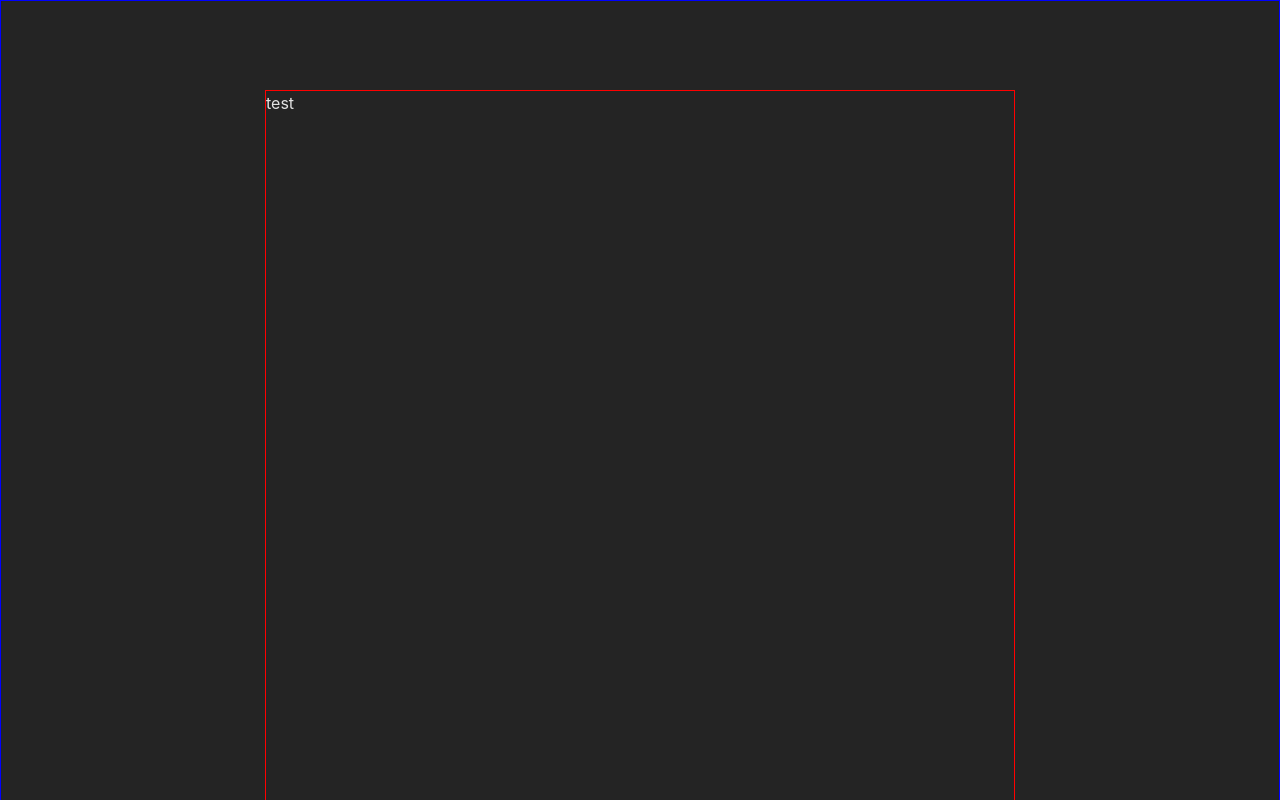
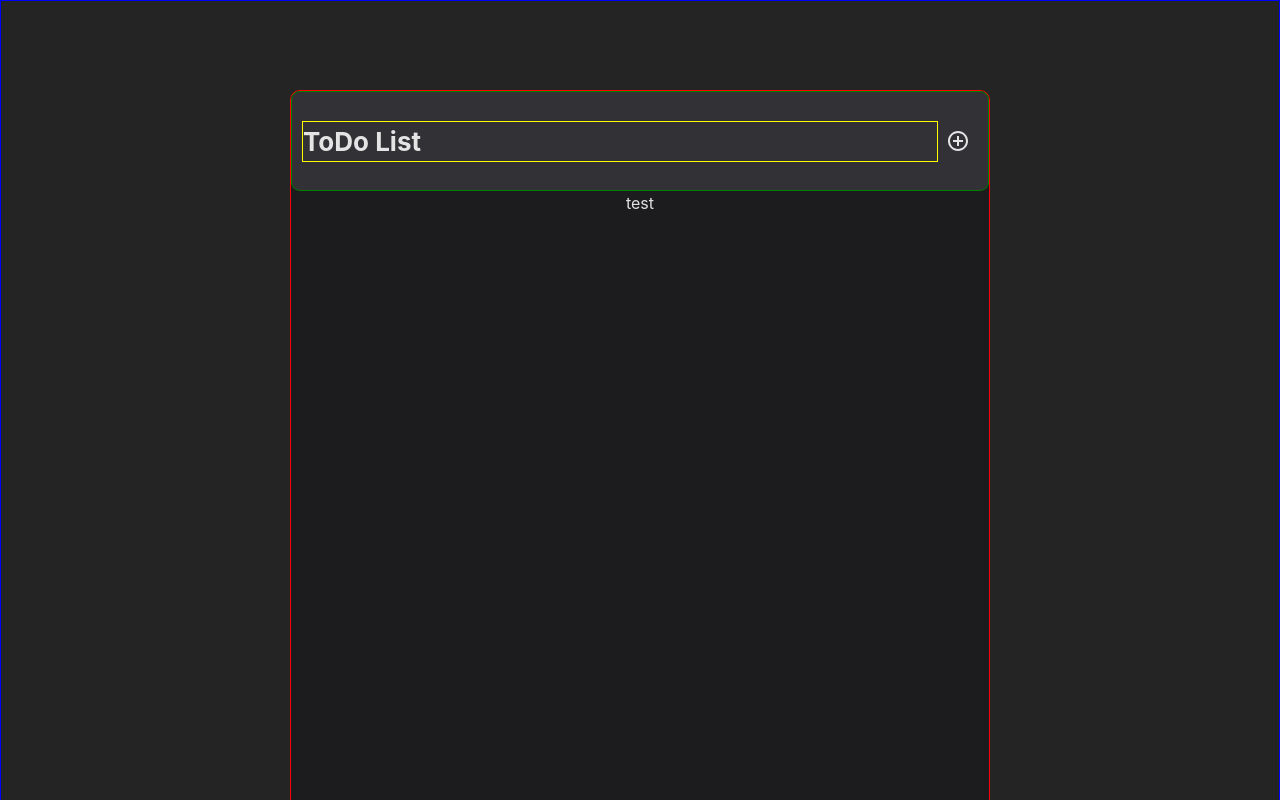
Before and after one commit to Daniel-Possamai/estudosDev, a React (Vite) app in the folder myReactShowCase/react-showcase/: page /todo in a window 1280 px wide. Shown: the top 800 px of the page. Built offline with nearby package versions, Linux system fonts and the light colour scheme.

Commit message:
Adicionado material icon ao projeto e adicionado header ao todo list

```diff
--- a/myReactShowCase/react-showcase/package.json
+++ b/myReactShowCase/react-showcase/package.json
@@ -10,6 +10,10 @@
     "preview": "vite preview"
   },
   "dependencies": {
+    "@emotion/react": "^11.13.3",
+    "@emotion/styled": "^11.13.0",
+    "@mui/icons-material": "^6.1.6",
+    "@mui/material": "^6.1.6",
     "@types/node-sass": "^4.11.7",
     "localforage": "^1.10.0",
     "match-sorter": "^6.3.4",
--- a/myReactShowCase/react-showcase/src/pages/todoList/todo.scss
+++ b/myReactShowCase/react-showcase/src/pages/todoList/todo.scss
@@ -12,9 +12,40 @@
 }
 
 .box-todo{
-    width: 750px;
+    background-color: #1C1C1E;
+    width: 700px;
     height: 900px;
+    border-radius: 10px;
     border: 1px solid red;
     display: flex;
+    flex-direction: column;
+    align-items: center;
+    justify-content: start;
+
+
+
+    .head {
+        display: flex;
+        align-items: center;
+        border-radius: 9px;
+        background-color: #323236;
+        border: 1px solid green;
+        width: 100%;
+        height: 100px;
+        padding: 10px;
+
+        h1 {
+            flex: 1;
+            text-align: start;
+            font-size: 26px;
+            border: 1px solid yellow;
+        }
+
+        .add-task {
+
+            width: 40px;
+        }
+    }
+
 
 }
--- a/myReactShowCase/react-showcase/src/pages/todoList/todo.tsx
+++ b/myReactShowCase/react-showcase/src/pages/todoList/todo.tsx
@@ -1,4 +1,5 @@
 import './todo.scss'
+import AddCircleOutlineIcon from '@mui/icons-material/AddCircleOutline';
 
 
 export default function Todo() {
@@ -6,6 +7,11 @@ export default function Todo() {
         <div className="box-todo-englobador">
             <div className="box-todo">
 
+                <div className="head">
+                    <h1>ToDo List</h1>
+                    <AddCircleOutlineIcon className="add-task" />
+                </div>
+
                 <p>test</p>
             </div>
         </div>
```
Also changed, not shown: 1 other file (tests, documents, lock files or other folders).
